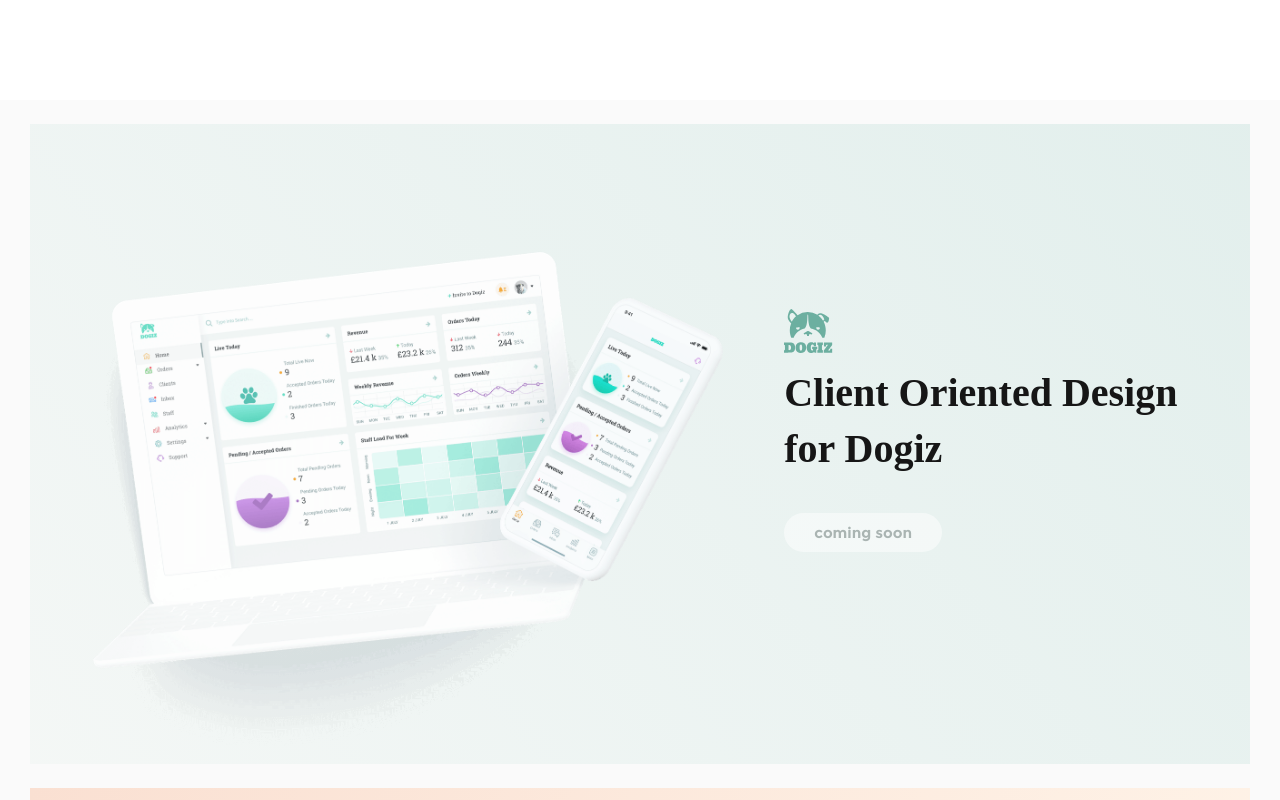
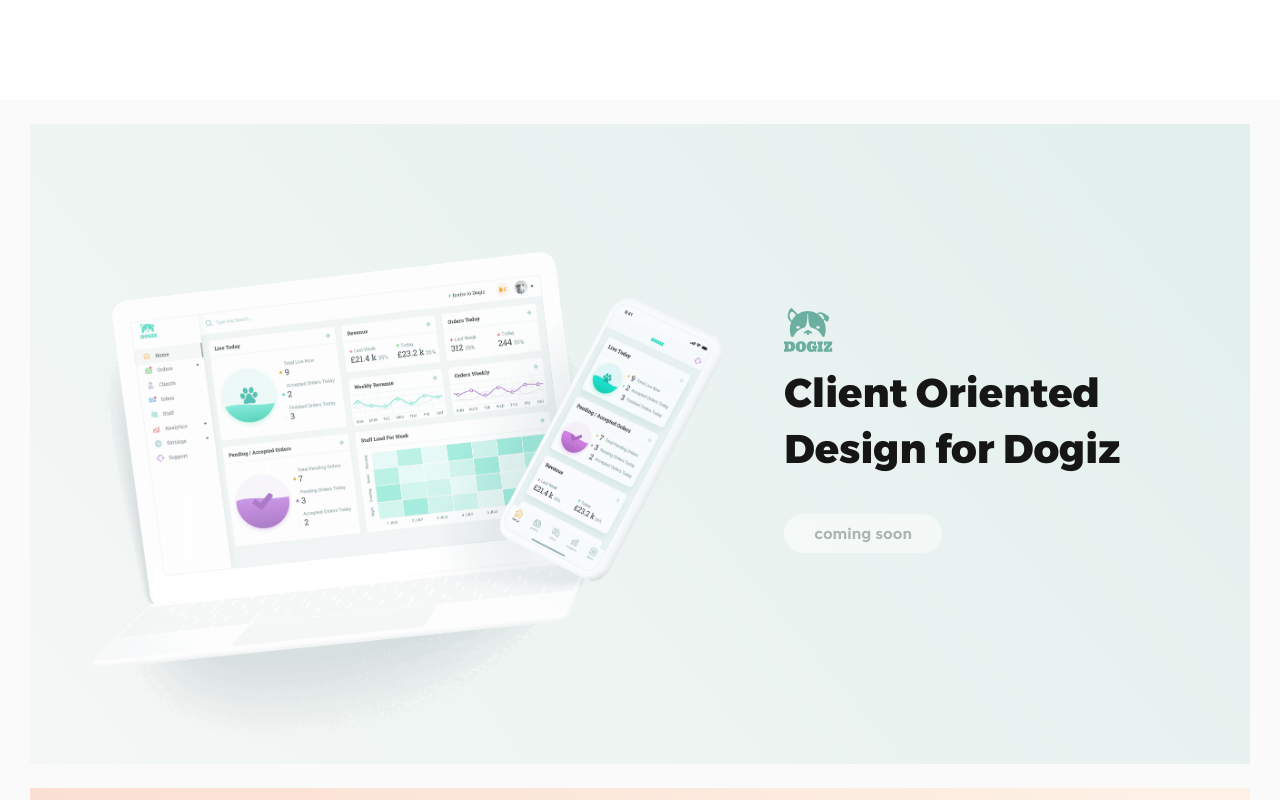
Before and after one commit to theshortcutesite/shortcute.github.io, a plain HTML site: page index.html in a window 1280 px wide. Shown: the part 540-1340 px from the top of the page. Drawn offline with Linux system fonts and the light colour scheme; a web font is replaced by a local one.

Commit message:
Update main.css

```diff
--- a/styles/main.css
+++ b/styles/main.css
@@ -375,7 +375,7 @@
     text-align: left;
     color: #161616;
     -webkit-text-fill-color: #161616;
-    font-family: "Montserrat-ExtrBold";
+    font-family: "Montserrat-ExtraBold";
 }
 
 .content-btn {
```
